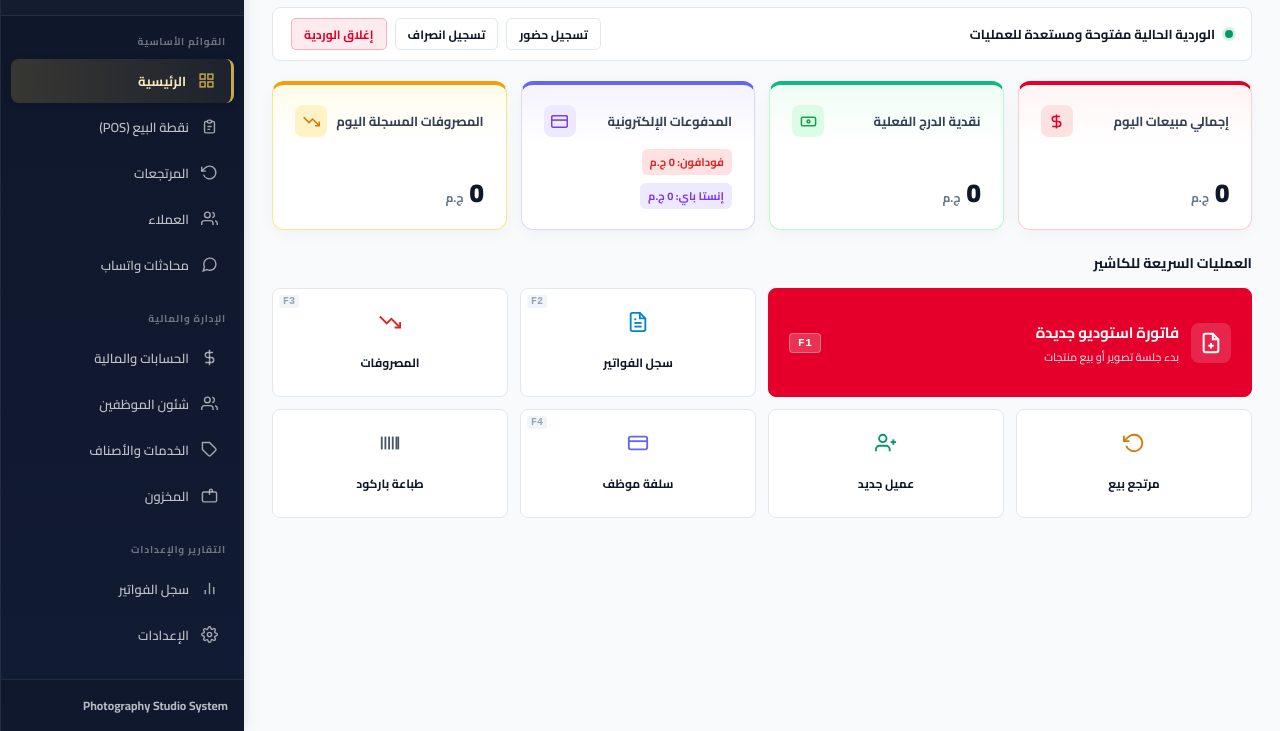
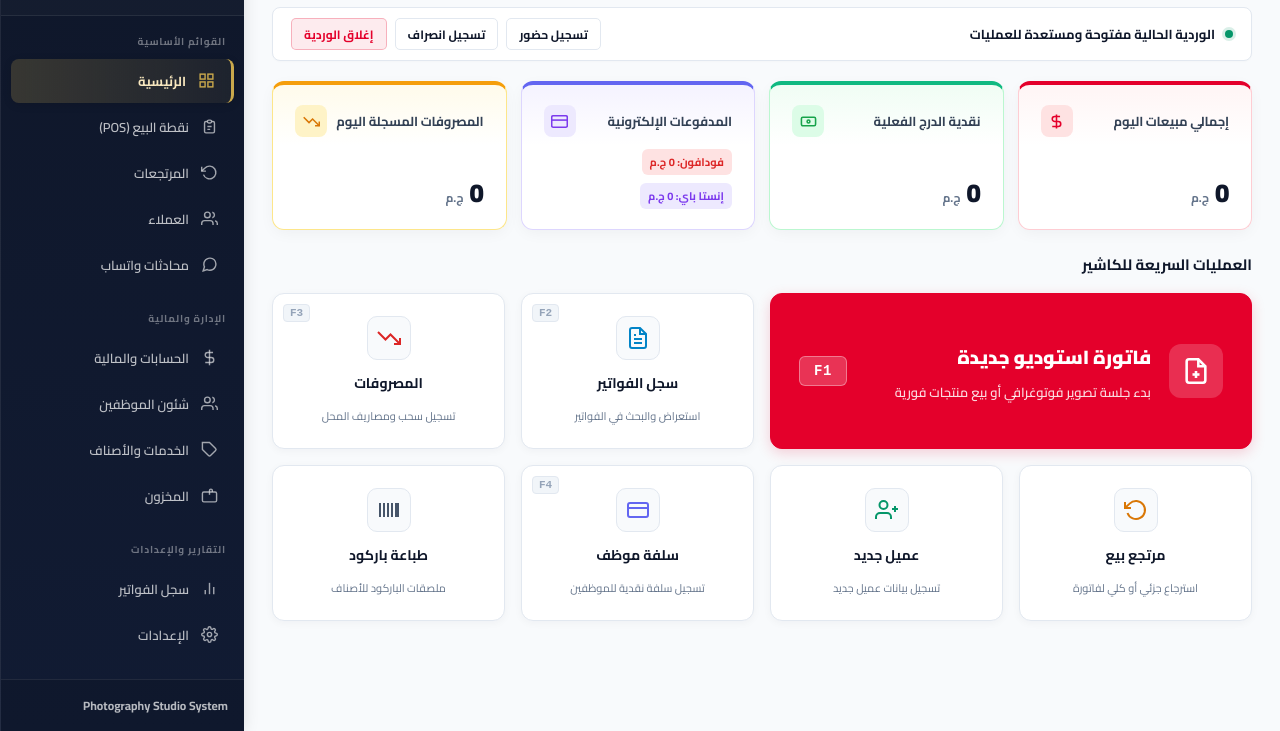
Before and after one commit to youssefkhalil772/photography-studio-system, an Electron app: page renderer/main-dashboard.html in a window 1280 px wide. Shown: the part 69-800 px from the top of the page. Drawn offline with Linux system fonts and the light colour scheme; some packages are replaced by stand-ins of ours; no server answers; a script that the page names is missing.

Commit message:
feat(dashboard): enlarge cashier quick actions grid to 4-column 2-row layout with subtitles and larger icons to perfectly fill dashboard space

```diff
--- a/renderer/main-dashboard.html
+++ b/renderer/main-dashboard.html
@@ -453,10 +453,10 @@
 
     /* ── Zone 3: Focused Cashier Actions ── */
     .section-title-clean {
-      font-size: 14px;
+      font-size: 15px;
       font-weight: 800;
       color: #0F172A;
-      margin-bottom: 12px;
+      margin-bottom: 14px;
       display: flex;
       align-items: center;
       justify-content: space-between;
@@ -464,46 +464,38 @@
 
     .action-deck {
       display: grid;
-      grid-template-columns: 2.2fr repeat(6, 1fr);
-      gap: 12px;
+      grid-template-columns: repeat(4, 1fr);
+      gap: 16px;
     }
 
-    @media (max-width: 1300px) {
-      .action-deck {
-        grid-template-columns: repeat(4, 1fr);
-      }
-      .hero-action-btn {
-        grid-column: span 2;
-      }
-    }
-
-    @media (max-width: 800px) {
+    @media (max-width: 1024px) {
       .action-deck {
         grid-template-columns: repeat(2, 1fr);
-      }
-      .hero-action-btn {
-        grid-column: span 2;
       }
     }
 
     /* Hero Action Button: New Sale Invoice [F1] */
     .hero-action-btn {
+      grid-column: span 2;
       background: var(--studio-red);
       border: 1px solid var(--studio-red);
-      border-radius: 8px;
+      border-radius: 12px;
       color: #FFFFFF;
-      padding: 16px 20px;
+      padding: 24px 28px;
       display: flex;
       align-items: center;
       justify-content: space-between;
       cursor: pointer;
-      transition: background 0.15s ease, transform 0.1s ease;
+      transition: all 0.15s ease;
       text-align: right;
+      min-height: 145px;
+      box-shadow: 0 4px 14px rgba(228, 0, 43, 0.18);
     }
 
     .hero-action-btn:hover {
       background: var(--studio-red-hover);
-      transform: translateY(-1px);
+      transform: translateY(-2px);
+      box-shadow: 0 8px 22px rgba(228, 0, 43, 0.28);
     }
 
     .hero-action-btn:active {
@@ -513,38 +505,40 @@
     .hero-action-left {
       display: flex;
       align-items: center;
-      gap: 12px;
+      gap: 18px;
     }
 
     .hero-action-icon {
-      width: 40px;
-      height: 40px;
-      background: rgba(255, 255, 255, 0.15);
-      border-radius: 8px;
+      width: 54px;
+      height: 54px;
+      background: rgba(255, 255, 255, 0.18);
+      border-radius: 12px;
       display: flex;
       align-items: center;
       justify-content: center;
+      flex-shrink: 0;
     }
 
     .hero-action-title {
-      font-size: 15px;
-      font-weight: 800;
+      font-size: 19px;
+      font-weight: 900;
       letter-spacing: -0.01em;
+      margin-bottom: 5px;
     }
 
     .hero-action-subtitle {
-      font-size: 11px;
-      color: rgba(255, 255, 255, 0.8);
+      font-size: 13px;
+      color: rgba(255, 255, 255, 0.85);
       font-weight: 600;
     }
 
     .shortcut-tag {
       background: rgba(255, 255, 255, 0.2);
-      border: 1px solid rgba(255, 255, 255, 0.3);
-      padding: 3px 8px;
-      border-radius: 4px;
-      font-size: 11px;
-      font-weight: 800;
+      border: 1px solid rgba(255, 255, 255, 0.35);
+      padding: 6px 14px;
+      border-radius: 6px;
+      font-size: 14px;
+      font-weight: 900;
       font-family: monospace;
       letter-spacing: 0.05em;
     }
@@ -553,25 +547,27 @@
     .action-tile {
       background: #FFFFFF;
       border: 1px solid var(--studio-border);
-      border-radius: 8px;
-      padding: 22px 16px;
+      border-radius: 12px;
+      padding: 22px 18px;
       display: flex;
       flex-direction: column;
       align-items: center;
       justify-content: center;
       gap: 10px;
       cursor: pointer;
-      transition: border-color 0.15s ease, background 0.15s ease, transform 0.1s ease;
+      transition: all 0.15s ease;
       color: var(--studio-text);
       text-decoration: none;
       position: relative;
-      min-height: 90px;
+      min-height: 145px;
+      box-shadow: 0 2px 8px rgba(15, 23, 42, 0.04);
     }
 
     .action-tile:hover {
       border-color: #CBD5E1;
       background: #F8FAFC;
-      transform: translateY(-1px);
+      transform: translateY(-2px);
+      box-shadow: 0 6px 18px rgba(15, 23, 42, 0.08);
     }
 
     .action-tile:active {
@@ -579,27 +575,43 @@
     }
 
     .action-tile-icon {
-      color: var(--studio-text-secondary);
+      width: 44px;
+      height: 44px;
+      border-radius: 10px;
+      background: #F8FAFC;
+      border: 1px solid #E2E8F0;
+      display: flex;
+      align-items: center;
+      justify-content: center;
+      flex-shrink: 0;
     }
 
     .action-tile-label {
-      font-size: 12px;
-      font-weight: 700;
+      font-size: 14px;
+      font-weight: 800;
       color: var(--studio-text);
-      white-space: nowrap;
+      text-align: center;
+    }
+
+    .action-tile-sub {
+      font-size: 11px;
+      color: #64748B;
+      font-weight: 500;
+      text-align: center;
     }
 
     .action-tile .tile-shortcut {
       position: absolute;
-      top: 6px;
-      left: 6px;
-      font-size: 10px;
+      top: 10px;
+      left: 10px;
+      font-size: 11px;
       font-family: monospace;
-      font-weight: 700;
+      font-weight: 800;
       color: var(--studio-text-muted);
       background: #F1F5F9;
-      padding: 1px 4px;
-      border-radius: 3px;
+      border: 1px solid #E2E8F0;
+      padding: 2px 6px;
+      border-radius: 4px;
     }
 
     /* ── Zone 4: Recent Studio Invoices ── */
@@ -952,14 +964,14 @@
             <button class="hero-action-btn" onclick="navigate('pos-invoice.html')" title="فاتورة جديدة [F1]">
               <div class="hero-action-left">
                 <div class="hero-action-icon">
-                  <svg width="22" height="22" viewBox="0 0 24 24" fill="none" stroke="currentColor" stroke-width="2.2">
+                  <svg width="28" height="28" viewBox="0 0 24 24" fill="none" stroke="currentColor" stroke-width="2.2">
                     <path d="M14 2H6a2 2 0 0 0-2 2v16a2 2 0 0 0 2 2h12a2 2 0 0 0 2-2V8z"/>
                     <polyline points="14 2 14 8 20 8"/><line x1="12" y1="18" x2="12" y2="12"/><line x1="9" y1="15" x2="15" y2="15"/>
                   </svg>
                 </div>
                 <div>
                   <div class="hero-action-title">فاتورة استوديو جديدة</div>
-                  <div class="hero-action-subtitle">بدء جلسة تصوير أو بيع منتجات</div>
+                  <div class="hero-action-subtitle">بدء جلسة تصوير فوتوغرافي أو بيع منتجات فورية</div>
                 </div>
               </div>
               <span class="shortcut-tag">F1</span>
@@ -969,63 +981,69 @@
             <button class="action-tile" onclick="navigate('reports.html')" title="سجل الفواتير [F2]">
               <span class="tile-shortcut">F2</span>
               <div class="action-tile-icon" style="color:#0284C7;">
-                <svg width="22" height="22" viewBox="0 0 24 24" fill="none" stroke="currentColor" stroke-width="2">
+                <svg width="24" height="24" viewBox="0 0 24 24" fill="none" stroke="currentColor" stroke-width="2">
                   <path d="M14 2H6a2 2 0 0 0-2 2v16a2 2 0 0 0 2 2h12a2 2 0 0 0 2-2V8z"/><polyline points="14 2 14 8 20 8"/><line x1="16" y1="13" x2="8" y2="13"/><line x1="16" y1="17" x2="8" y2="17"/><polyline points="10 9 9 9 8 9"/>
                 </svg>
               </div>
               <span class="action-tile-label">سجل الفواتير</span>
+              <span class="action-tile-sub">استعراض والبحث في الفواتير</span>
             </button>
 
             <!-- Expenses [F3] -->
             <button class="action-tile" onclick="navigate('finance.html')" title="المصروفات [F3]">
               <span class="tile-shortcut">F3</span>
               <div class="action-tile-icon" style="color:#DC2626;">
-                <svg width="22" height="22" viewBox="0 0 24 24" fill="none" stroke="currentColor" stroke-width="2">
+                <svg width="24" height="24" viewBox="0 0 24 24" fill="none" stroke="currentColor" stroke-width="2">
                   <polyline points="23 18 13.5 8.5 8.5 13.5 1 6"/><polyline points="17 18 23 18 23 12"/>
                 </svg>
               </div>
               <span class="action-tile-label">المصروفات</span>
+              <span class="action-tile-sub">تسجيل سحب ومصاريف المحل</span>
             </button>
 
             <!-- Return Sale -->
             <button class="action-tile" onclick="navigate('returns.html')" title="مرتجع بيع">
               <div class="action-tile-icon" style="color:#D97706;">
-                <svg width="22" height="22" viewBox="0 0 24 24" fill="none" stroke="currentColor" stroke-width="2">
+                <svg width="24" height="24" viewBox="0 0 24 24" fill="none" stroke="currentColor" stroke-width="2">
                   <polyline points="1 4 1 10 7 10"/><path d="M3.51 15a9 9 0 1 0 2.13-9.36L1 10"/>
                 </svg>
               </div>
               <span class="action-tile-label">مرتجع بيع</span>
+              <span class="action-tile-sub">استرجاع جزئي أو كلي لفاتورة</span>
             </button>
 
             <!-- New Customer -->
             <button class="action-tile" onclick="showNewCustomerModal()" title="عميل جديد">
               <div class="action-tile-icon" style="color:#059669;">
-                <svg width="22" height="22" viewBox="0 0 24 24" fill="none" stroke="currentColor" stroke-width="2">
+                <svg width="24" height="24" viewBox="0 0 24 24" fill="none" stroke="currentColor" stroke-width="2">
                   <path d="M16 21v-2a4 4 0 0 0-4-4H5a4 4 0 0 0-4 4v2"/><circle cx="8.5" cy="7" r="4"/><line x1="20" y1="8" x2="20" y2="14"/><line x1="23" y1="11" x2="17" y2="11"/>
                 </svg>
               </div>
               <span class="action-tile-label">عميل جديد</span>
+              <span class="action-tile-sub">تسجيل بيانات عميل جديد</span>
             </button>
 
             <!-- Employee Advance [F4] -->
             <button class="action-tile" onclick="showAdvanceModal()" title="سلفة موظف [F4]">
               <span class="tile-shortcut">F4</span>
               <div class="action-tile-icon" style="color:#6366F1;">
-                <svg width="22" height="22" viewBox="0 0 24 24" fill="none" stroke="currentColor" stroke-width="2">
+                <svg width="24" height="24" viewBox="0 0 24 24" fill="none" stroke="currentColor" stroke-width="2">
                   <rect x="2" y="5" width="20" height="14" rx="2"/><line x1="2" y1="10" x2="22" y2="10"/>
                 </svg>
               </div>
               <span class="action-tile-label">سلفة موظف</span>
+              <span class="action-tile-sub">تسجيل سلفة نقدية للموظفين</span>
             </button>
 
             <!-- Quick Barcode Print -->
             <button class="action-tile" onclick="openPrintBarcodeModal()" title="طباعة باركود">
               <div class="action-tile-icon" style="color:#475569;">
-                <svg width="22" height="22" viewBox="0 0 24 24" fill="none" stroke="currentColor" stroke-width="2">
+                <svg width="24" height="24" viewBox="0 0 24 24" fill="none" stroke="currentColor" stroke-width="2">
                   <line x1="3" y1="5" x2="3" y2="19"/><line x1="7" y1="5" x2="7" y2="19"/><line x1="11" y1="5" x2="11" y2="19"/><line x1="15" y1="5" x2="15" y2="19"/><line x1="19" y1="5" x2="19" y2="19"/><line x1="21" y1="5" x2="21" y2="19"/>
                 </svg>
               </div>
               <span class="action-tile-label">طباعة باركود</span>
+              <span class="action-tile-sub">ملصقات الباركود للأصناف</span>
             </button>
           </div>
         </div>
```
